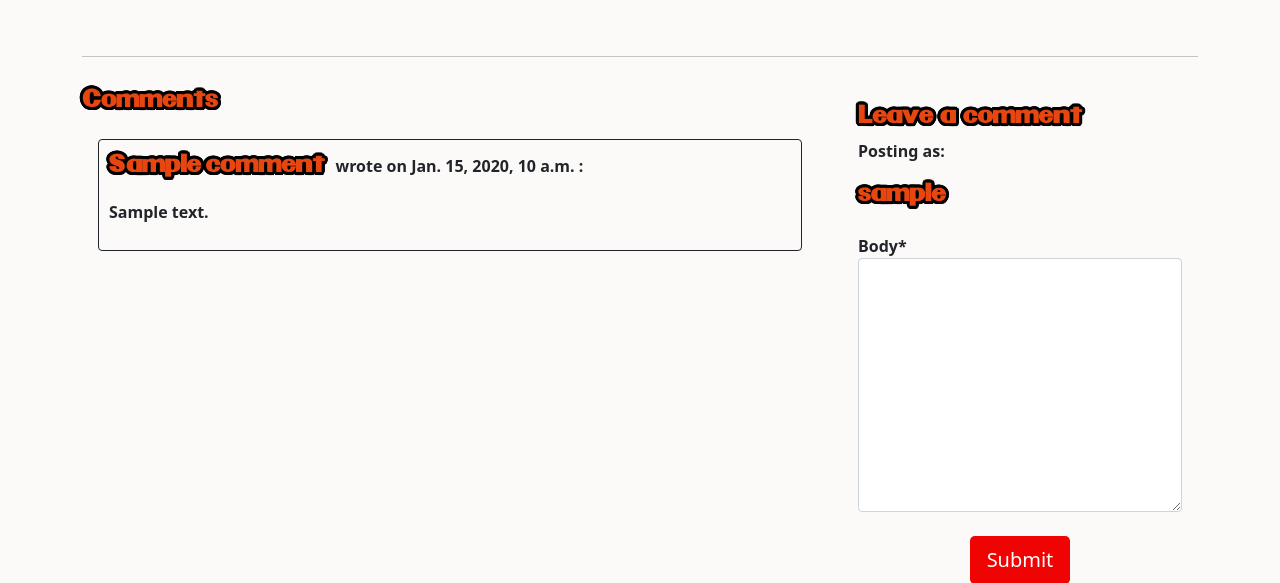
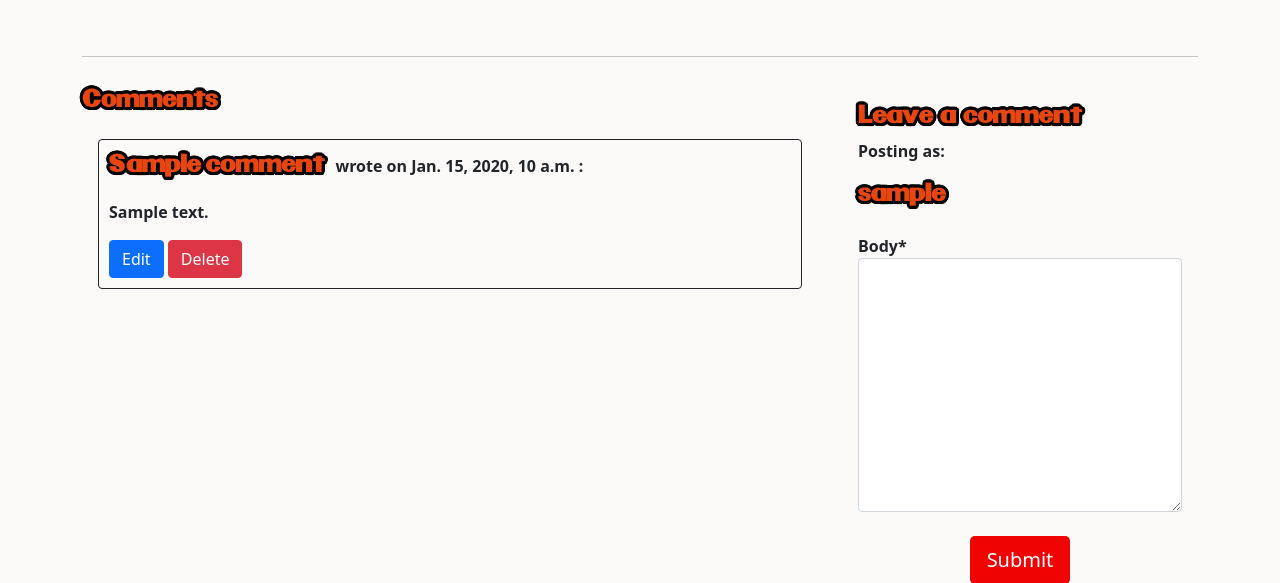
Before and after one commit to HerFri/RetroReview, a Django app: a page that uses templates/review_detail.html in a window 1280 px wide. Shown: the part 442-1025 px from the top of the page. Run offline with Django 3.2, Linux system fonts and the light colour scheme; a user stored in the database is signed in; tables that the repository leaves empty hold one stand-in row (values such as "Sample post"); some libraries are stand-ins or nearby versions.

Commit message:
add edit & delete comment buttons

```diff
--- a/review/urls.py
+++ b/review/urls.py
@@ -6,4 +6,6 @@ urlpatterns = [
     path('', views.GameList.as_view(), name='home'),
     path('<slug:slug>/', views.GameDetail.as_view(), name='game_detail'),
     path('<slug:game>/<slug:review>/', views.ReviewDetail.as_view(), name='review_detail'),
+    path('comment/edit/<int:comment_id>/', views.edit_comment, name='edit_comment'),
+    path('comment/delete/<int:comment_id>/', views.delete_comment, name='delete_comment'),
 ]
--- a/review/views.py
+++ b/review/views.py
@@ -1,6 +1,6 @@
-from django.shortcuts import render, get_object_or_404
+from django.shortcuts import render, get_object_or_404, redirect
 from django.views import generic, View
-from .models import Game, Review
+from .models import Game, Review, Comment
 from .forms import CommentForm
 
 # Create your views here.
@@ -109,3 +109,22 @@ class ReviewDetail(View):
                 "comment_form": CommentForm()
             }
         )
+
+def edit_comment(request, comment_id):
+    comment = get_object_or_404(Comment, pk=comment_id)
+    if request.method == "POST":
+        form = CommentForm(request.POST, instance=comment)
+        if form.is_valid():
+            form.save()
+            return redirect('review_detail', slug=comment.review.slug)
+    else:
+        form = CommentForm(instance=comment)
+
+    return render(request, 'edit_comment.html', {'form': form, 'comment': comment})
+
+def delete_comment(request, comment_id):
+    comment = get_object_or_404(Comment, pk=comment_id)
+    if request.method == 'POST':
+        comment.delete()
+        return redirect('review_detail', slug=comment.review.slug)
+    return render(request, 'delete_comment.html', {'comment': comment})
--- a/templates/review_detail.html
+++ b/templates/review_detail.html
@@ -76,6 +76,10 @@
                         <!-- The body of the comment goes before the | -->
                     <span>
                     {{ comment.body | linebreaks }}
+                    {% if user.is_authenticated and user == comment.name or user.is_superuser %}
+                        <a href="{% url 'edit_comment' comment.id %}" class="btn btn-primary">Edit</a>
+                        <a href="{% url 'delete_comment' comment.id %}" class="btn btn-danger">Delete</a>
+                    {% endif %}
                     </span>
                 </div>
                 <!-- Our for loop ends here -->
```
Also changed, not shown: templates/delete_comment.html (added, +13 -0 lines), templates/edit_comment.html (added, +13 -0 lines).
